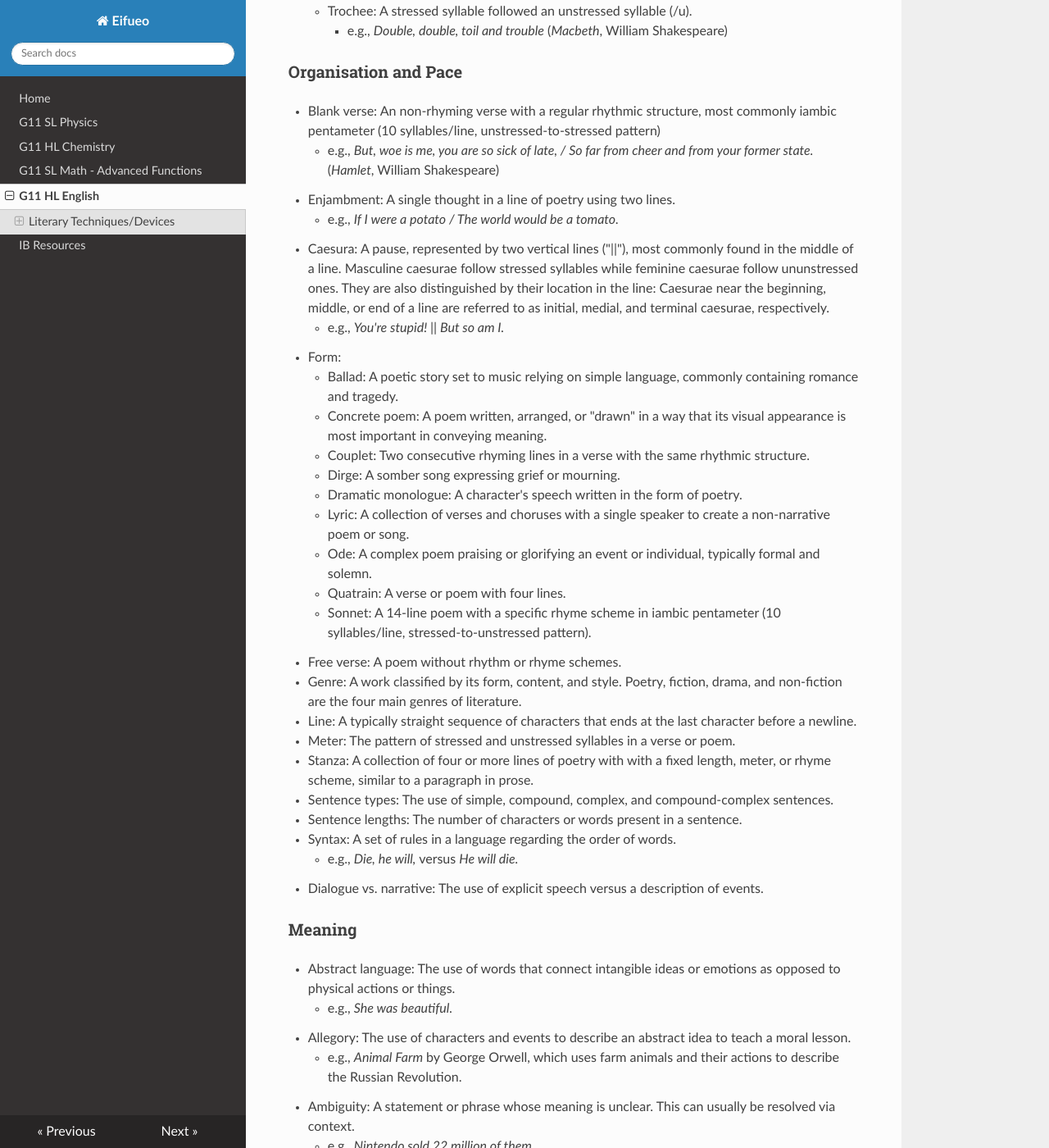
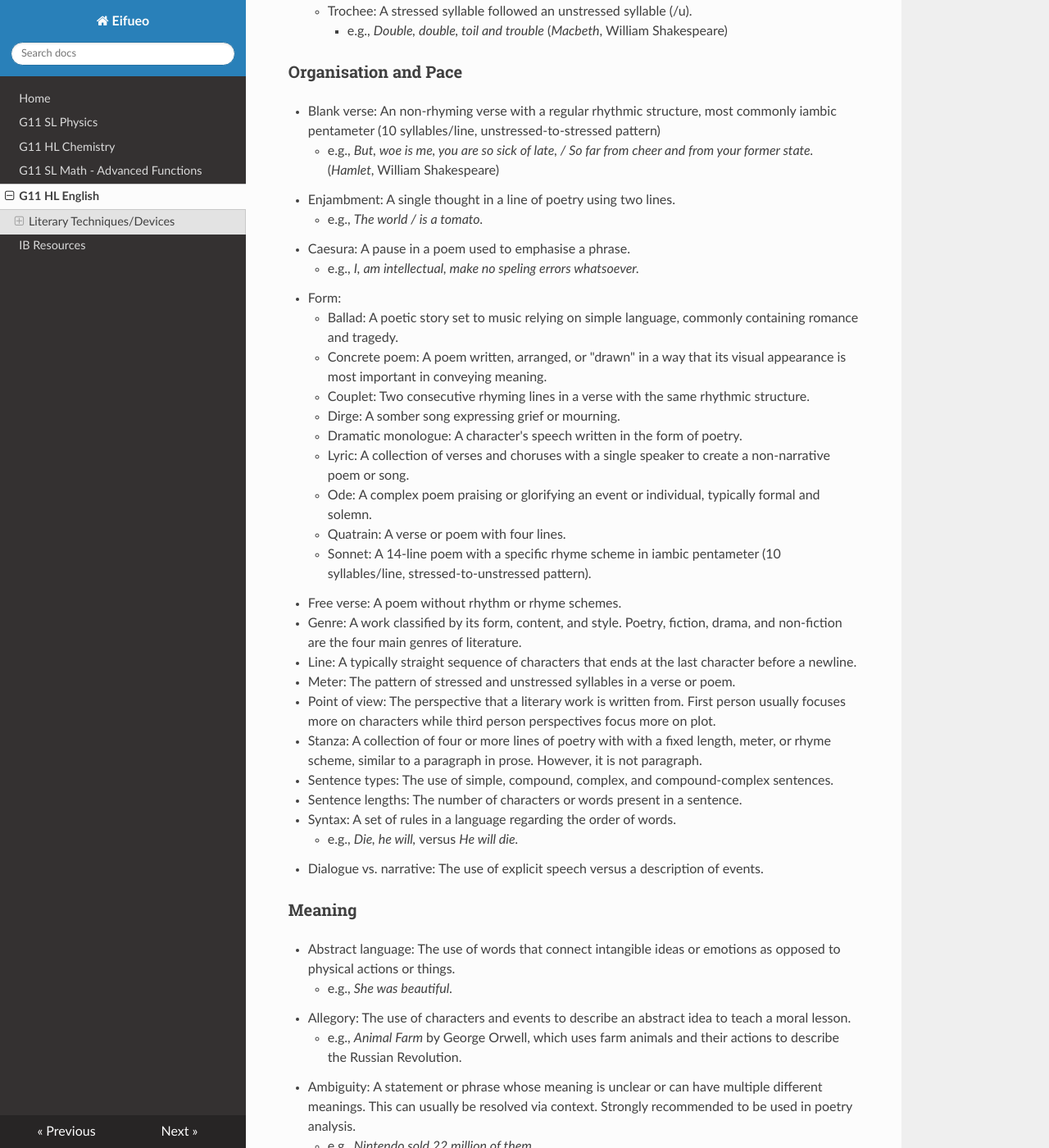
Before and after one commit to potatoeggy/eifueo, an MkDocs documentation site: the page built from docs/eng3uz.md, in a window 1280 px wide and 1400 px high, scrolled down 2150 px. Shown: the whole window at 82% size. Built offline with MkDocs 1.6.1, drawn with Linux system fonts in a browser that asks for light colours; nearby versions of some CDN libraries.

Commit message:
eng: polish terms after feedback

```diff
--- a/docs/eng3uz.md
+++ b/docs/eng3uz.md
@@ -66,9 +66,9 @@ The course code for this page is **ENG3UZ**.
  - Blank verse: An non-rhyming verse with a regular rhythmic structure, most commonly iambic pentameter (10 syllables/line, unstressed-to-stressed pattern)
 	- e.g., *But, woe is me, you are so sick of late, / So far from cheer and from your former state.* (*Hamlet*, William Shakespeare)
  - Enjambment: A single thought in a line of poetry using two lines.
-	- e.g., *If I were a potato / The world would be a tomato.*
- - Caesura: A pause, represented by two vertical lines ("||"), most commonly found in the middle of a line. Masculine caesurae follow stressed syllables while feminine caesurae follow ununstressed ones. They are also distinguished by their location in the line: Caesurae near the beginning, middle, or end of a line are referred to as initial, medial, and terminal caesurae, respectively.
-	- e.g., *You're stupid! || But so am I.*
+	- e.g., *The world / is a tomato.*
+ - Caesura: A pause in a poem used to emphasise a phrase.
+	- e.g., *I, am intellectual, make no speling errors whatsoever.*
  - Form:
 	- Ballad: A poetic story set to music relying on simple language, commonly containing romance and tragedy.
 	- Concrete poem: A poem written, arranged, or "drawn" in a way that its visual appearance is most important in conveying meaning.
@@ -83,7 +83,8 @@ The course code for this page is **ENG3UZ**.
  - Genre: A work classified by its form, content, and style. Poetry, fiction, drama, and non-fiction are the four main genres of literature.
  - Line: A typically straight sequence of characters that ends at the last character before a newline.
  - Meter: The pattern of stressed and unstressed syllables in a verse or poem.
- - Stanza: A collection of four or more lines of poetry with with a fixed length, meter, or rhyme scheme, similar to a paragraph in prose.
+ - Point of view: The perspective that a literary work is written from. First person usually focuses more on characters while third person perspectives focus more on plot.
+ - Stanza: A collection of four or more lines of poetry with with a fixed length, meter, or rhyme scheme, similar to a paragraph in prose. However, it is not paragraph.
  - Sentence types: The use of simple, compound, complex, and compound-complex sentences.
  - Sentence lengths: The number of characters or words present in a sentence.
  - Syntax: A set of rules in a language regarding the order of words.
@@ -96,7 +97,7 @@ The course code for this page is **ENG3UZ**.
 	- e.g., *She was beautiful.*
  - Allegory: The use of characters and events to describe an abstract idea to teach a moral lesson.
 	- e.g., *Animal Farm* by George Orwell, which uses farm animals and their actions to describe the Russian Revolution.
- - Ambiguity: A statement or phrase whose meaning is unclear. This can usually be resolved via context.
+ - Ambiguity: A statement or phrase whose meaning is unclear or can have multiple different meanings. This can usually be resolved via context. Strongly recommended to be used in poetry analysis.
 	- e.g., *Nintendo sold 22 million of them.*
  - Colloquialism: The use of informal phrases or slang in writing.
 	- e.g., *"Pog!"*
```
